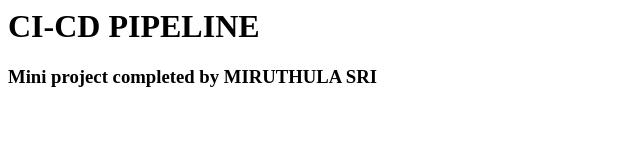
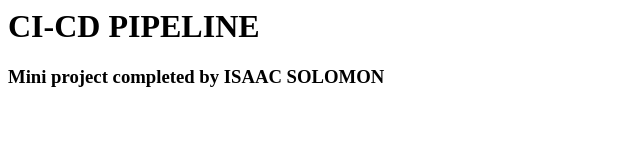
Before and after one commit to arvindravi16/aws-ci-cd, a plain HTML site: page index.html in a window 1280 px wide. Shown: the full height of the page, 0-640 px from the left. Drawn offline with Linux system fonts and the light colour scheme.

Commit message:
Update index.html

```diff
--- a/index.html
+++ b/index.html
@@ -1,2 +1,2 @@
 <h1>CI-CD PIPELINE</h1>
-<h3>Mini project completed by MIRUTHULA SRI </h3>
+<h3>Mini project completed by ISAAC SOLOMON </h3>
```
